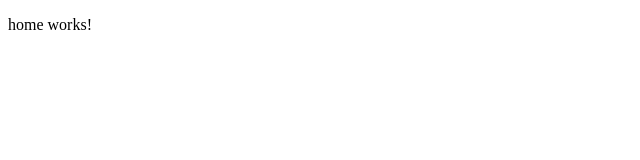
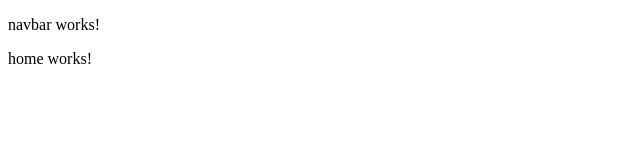
Before and after one commit to jwuestef/ganache, an Angular app: page / in a window 1280 px wide. Shown: the top 160 px of the page, without its empty margins (0-640 px from the left). Built offline with nearby package versions, Linux system fonts and the light colour scheme.

Commit message:
added navbar component to layout

```diff
--- a/src/app/app.component.html
+++ b/src/app/app.component.html
@@ -1,4 +1,10 @@
+<!-- Navbar -->
+<app-navbar></app-navbar>
+
 <!--Router -->
 <div>
   <router-outlet></router-outlet>
 </div>
+
+<!-- Footer -->
+<!-- TO DO - FOOTER GOES HERE -->
```
